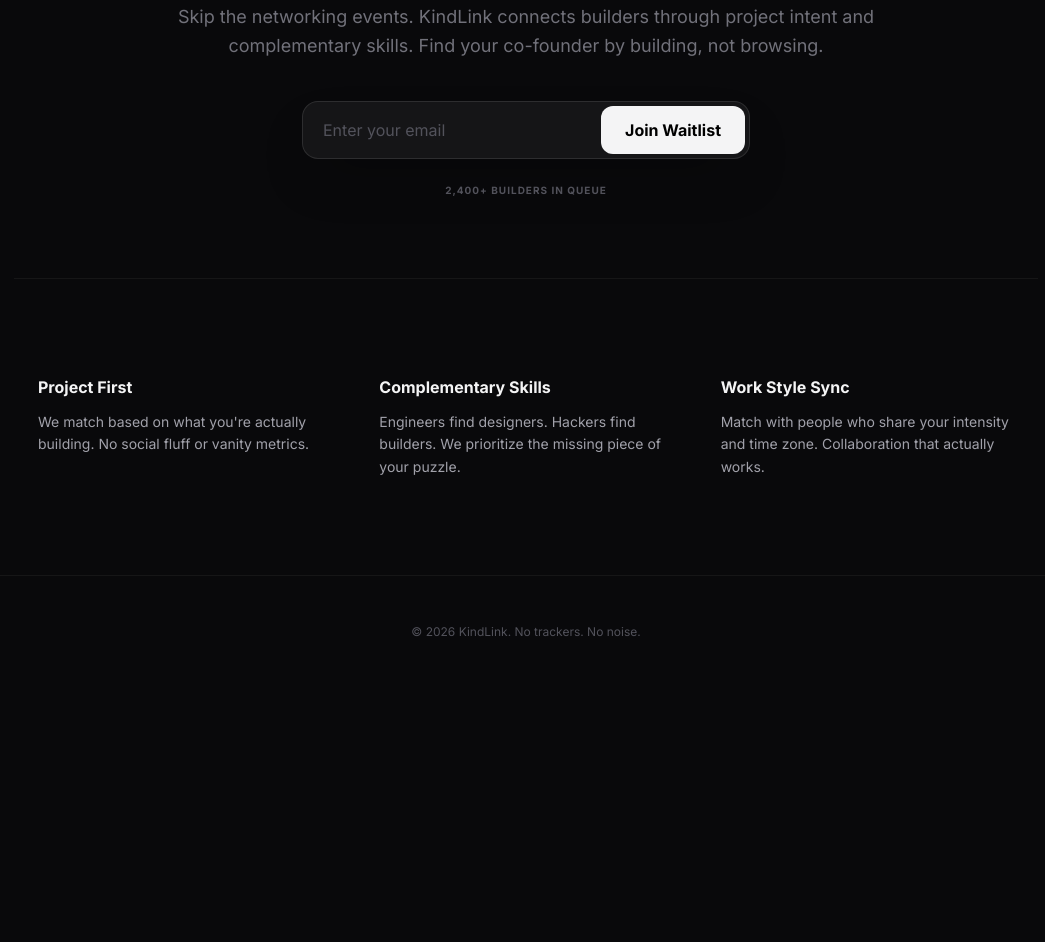
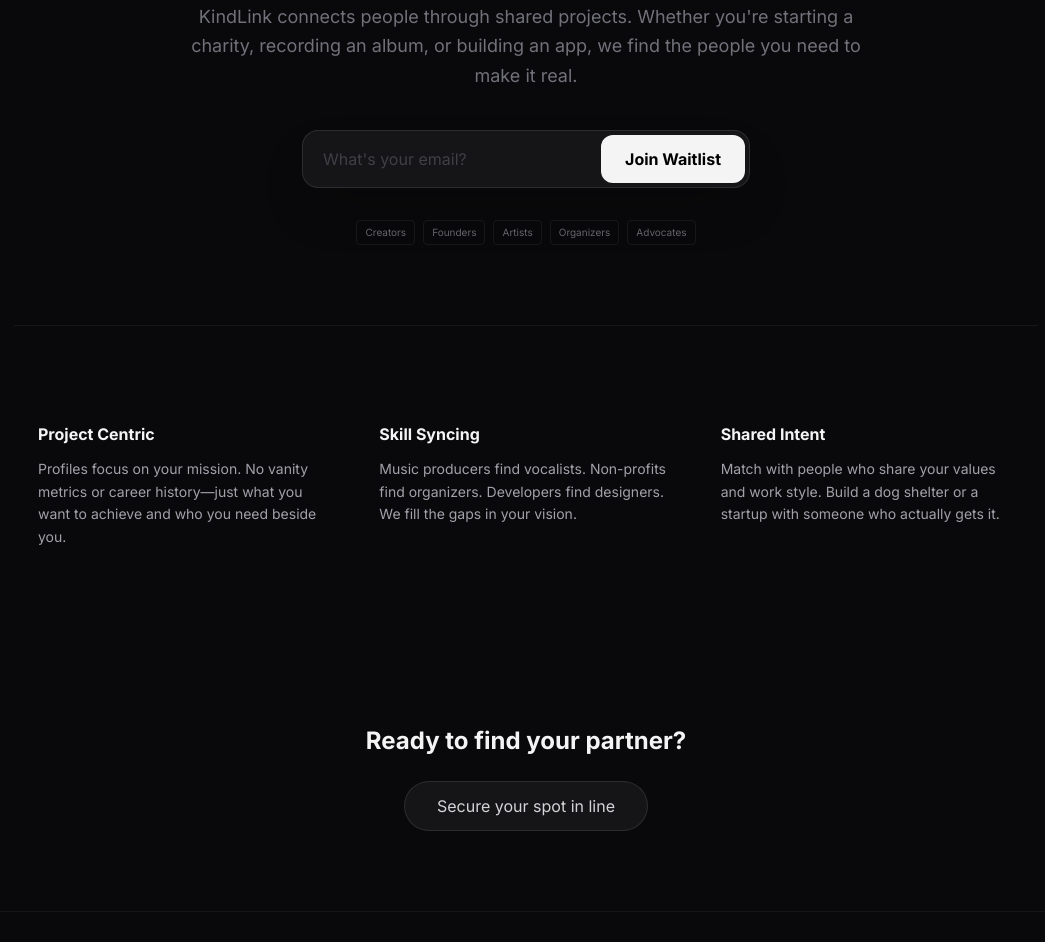
Before and after one commit to cosmini0/kindlink, a website: page index.html in a window 1280 px wide. Shown: the part 270-1212 px from the top of the page, without its empty margins (114-1159 px from the left). Before the commit the page ends 958 px from the top, so only its background shows below. Drawn offline with nearby package versions, Linux system fonts and the light colour scheme.

Commit message:
Update title and content in index.html

```diff
--- a/index.html
+++ b/index.html
@@ -3,12 +3,11 @@
 <head>
   <meta charset="UTF-8" />
   <meta name="viewport" content="width=device-width, initial-scale=1.0" />
-  <title>KindLink — Build Together</title>
+  <title>KindLink — Build Anything Together</title>
   <script src="https://cdn.tailwindcss.com"></script>
   <style>
     @import url('https://fonts.googleapis.com/css2?family=Inter:wght@400;500;700;800&display=swap');
     body { font-family: 'Inter', sans-serif; }
-    .zinc-gradient { background: radial-gradient(circle at top, #18181b 0%, #09090b 100%); }
   </style>
 </head>
 <body class="bg-[#09090b] text-zinc-400 antialiased selection:bg-amber-500/30">
@@ -16,7 +15,7 @@
   <nav class="fixed top-0 w-full z-50 border-b border-white/5 bg-[#09090b]/80 backdrop-blur-md">
     <div class="max-w-5xl mx-auto px-6 h-16 flex items-center justify-between">
       <div class="flex items-center gap-2 font-bold text-zinc-100 tracking-tighter text-xl">
-        <div class="w-5 h-5 bg-amber-500 rounded-full"></div>
+        <div class="w-5 h-5 bg-amber-500 rounded-full shadow-[0_0_15px_rgba(245,158,11,0.5)]"></div>
         KindLink
       </div>
       <a href="#waitlist" class="text-xs font-semibold text-zinc-100 bg-white/5 hover:bg-white/10 px-4 py-2 rounded-full border border-white/10 transition-all">
@@ -28,10 +27,10 @@
   <section class="relative pt-32 pb-20 px-6">
     <div class="max-w-3xl mx-auto text-center">
       <h1 class="text-4xl md:text-6xl font-extrabold text-zinc-100 tracking-tight leading-tight mb-6">
-        The matching engine for <span class="text-amber-500">technical founders.</span>
+        The matching engine for <span class="text-amber-500">doers.</span>
       </h1>
-      <p class="text-lg text-zinc-500 mb-10 leading-relaxed">
-        Skip the networking events. KindLink connects builders through project intent and complementary skills. Find your co-founder by building, not browsing.
+      <p class="text-lg text-zinc-500 mb-10 leading-relaxed max-w-2xl mx-auto">
+        KindLink connects people through shared projects. Whether you're starting a charity, recording an album, or building an app, we find the people you need to make it real.
       </p>
 
       <div id="waitlist" class="max-w-md mx-auto p-1 bg-white/5 rounded-2xl border border-white/10 shadow-2xl">
@@ -39,38 +38,52 @@
           <input
             type="email"
             name="email"
-            placeholder="Enter your email"
+            placeholder="What's your email?"
             required
-            class="flex-1 bg-transparent px-4 py-3 text-zinc-100 placeholder:text-zinc-600 focus:outline-none transition-all"
+            class="flex-1 bg-transparent px-4 py-3 text-zinc-100 placeholder:text-zinc-700 focus:outline-none transition-all"
           />
           <button type="submit" class="bg-zinc-100 text-black font-bold px-6 py-3 rounded-xl hover:bg-amber-500 transition-all whitespace-nowrap">
             Join Waitlist
           </button>
         </form>
       </div>
-      <p class="text-[10px] text-zinc-600 mt-6 uppercase tracking-widest font-semibold">2,400+ builders in queue</p>
+
+      <div class="mt-8 flex flex-wrap justify-center gap-2 opacity-60">
+        <span class="text-[10px] border border-white/10 px-2 py-1 rounded">Creators</span>
+        <span class="text-[10px] border border-white/10 px-2 py-1 rounded">Founders</span>
+        <span class="text-[10px] border border-white/10 px-2 py-1 rounded">Artists</span>
+        <span class="text-[10px] border border-white/10 px-2 py-1 rounded">Organizers</span>
+        <span class="text-[10px] border border-white/10 px-2 py-1 rounded">Advocates</span>
+      </div>
     </div>
   </section>
 
   <section class="max-w-5xl mx-auto px-6 py-24 border-t border-white/5">
     <div class="grid md:grid-cols-3 gap-12">
       <div>
-        <h3 class="text-zinc-100 font-bold mb-3">Project First</h3>
-        <p class="text-sm leading-relaxed">We match based on what you're actually building. No social fluff or vanity metrics.</p>
+        <h3 class="text-zinc-100 font-bold mb-3">Project Centric</h3>
+        <p class="text-sm leading-relaxed">Profiles focus on your mission. No vanity metrics or career history—just what you want to achieve and who you need beside you.</p>
       </div>
       <div>
-        <h3 class="text-zinc-100 font-bold mb-3">Complementary Skills</h3>
-        <p class="text-sm leading-relaxed">Engineers find designers. Hackers find builders. We prioritize the missing piece of your puzzle.</p>
+        <h3 class="text-zinc-100 font-bold mb-3">Skill Syncing</h3>
+        <p class="text-sm leading-relaxed">Music producers find vocalists. Non-profits find organizers. Developers find designers. We fill the gaps in your vision.</p>
       </div>
       <div>
-        <h3 class="text-zinc-100 font-bold mb-3">Work Style Sync</h3>
-        <p class="text-sm leading-relaxed">Match with people who share your intensity and time zone. Collaboration that actually works.</p>
+        <h3 class="text-zinc-100 font-bold mb-3">Shared Intent</h3>
+        <p class="text-sm leading-relaxed">Match with people who share your values and work style. Build a dog shelter or a startup with someone who actually gets it.</p>
       </div>
     </div>
   </section>
 
+  <section class="max-w-3xl mx-auto px-6 py-20 text-center">
+    <h2 class="text-2xl font-bold text-zinc-100 mb-6">Ready to find your partner?</h2>
+    <a href="#waitlist" class="inline-block bg-white/5 text-zinc-300 border border-white/10 px-8 py-3 rounded-full hover:text-amber-500 transition-all">
+      Secure your spot in line
+    </a>
+  </section>
+
   <footer class="py-12 px-6 border-t border-white/5 text-center">
-    <p class="text-xs text-zinc-600">© 2026 KindLink. No trackers. No noise.</p>
+    <p class="text-xs text-zinc-600 tracking-widest uppercase">KindLink 2026 / Join the community</p>
   </footer>
 
 </body>
```
